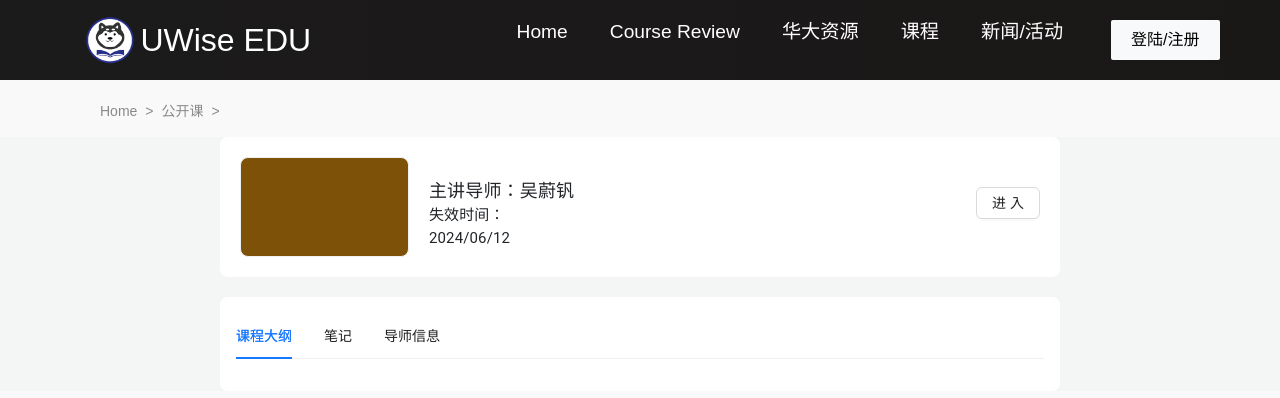
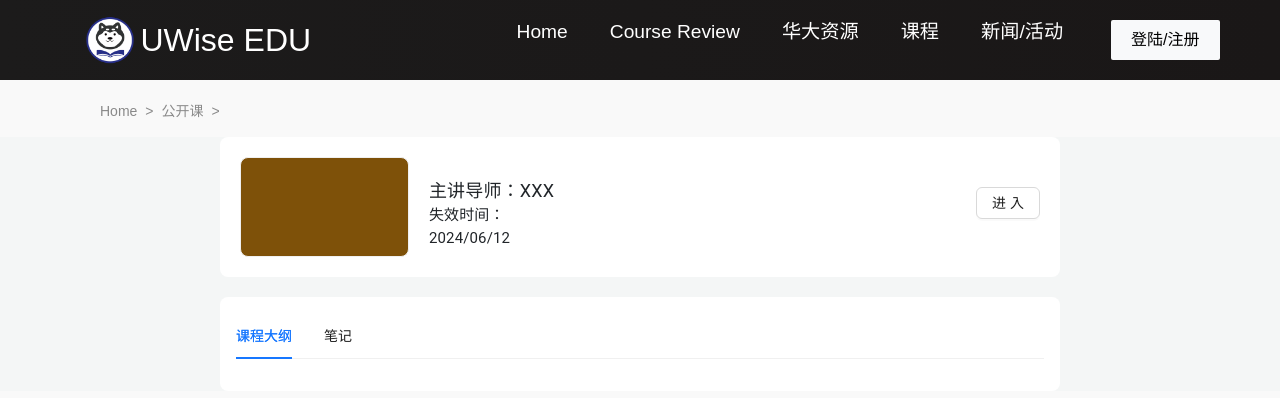
Before and after one commit to weifanwu/UWise, a React (Create React App) app in the folder front-end-web/: page /payment in a window 1280 px wide. Shown: the top 398 px of the page. Built offline with nearby package versions, Linux system fonts and the light colour scheme; no server answers.

Commit message:
change 吴恩达

```diff
--- a/front-end-web/src/components/pages/Payment.js
+++ b/front-end-web/src/components/pages/Payment.js
@@ -20,12 +20,12 @@ export default function Payment(props) {
           key: '2',
           label: '笔记',
           children: <img src="images/uwise-notes.jpg"/>,
-        },
-        {
-            key: '3',
-            label: '导师信息',
-            children: <img src="images/uwise-teacher.jpg"/>,
-          }
+        }
+        // {
+        //     key: '3',
+        //     label: '导师信息',
+        //     children: <img src="images/uwise-teacher.jpg"/>,
+        //   }
       ];
 
     return <>
@@ -52,7 +52,7 @@ export default function Payment(props) {
                     <Typography fontSize={30} color="white">{currentClass}</Typography>
                 </ Card>
                 <Box style={{ margin: '20px 100px 0px 20px' }}>
-                    <Typography fontSize={18} >主讲导师：吴蔚钒</Typography>
+                    <Typography fontSize={18} >主讲导师：XXX</Typography>
                     <Typography fontSize={15} >失效时间：2024/06/12</Typography>
                 </Box>
                 <Box>
```
